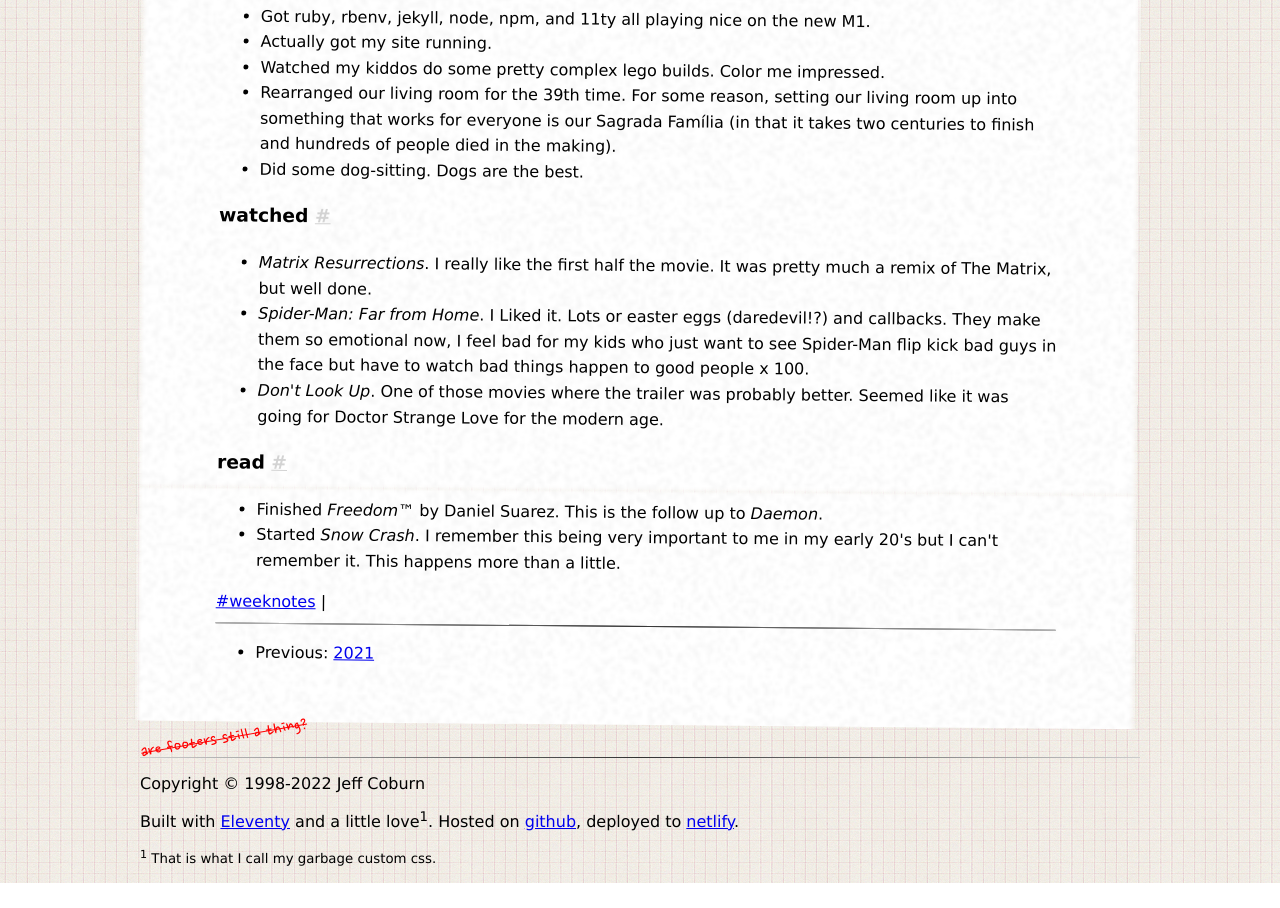
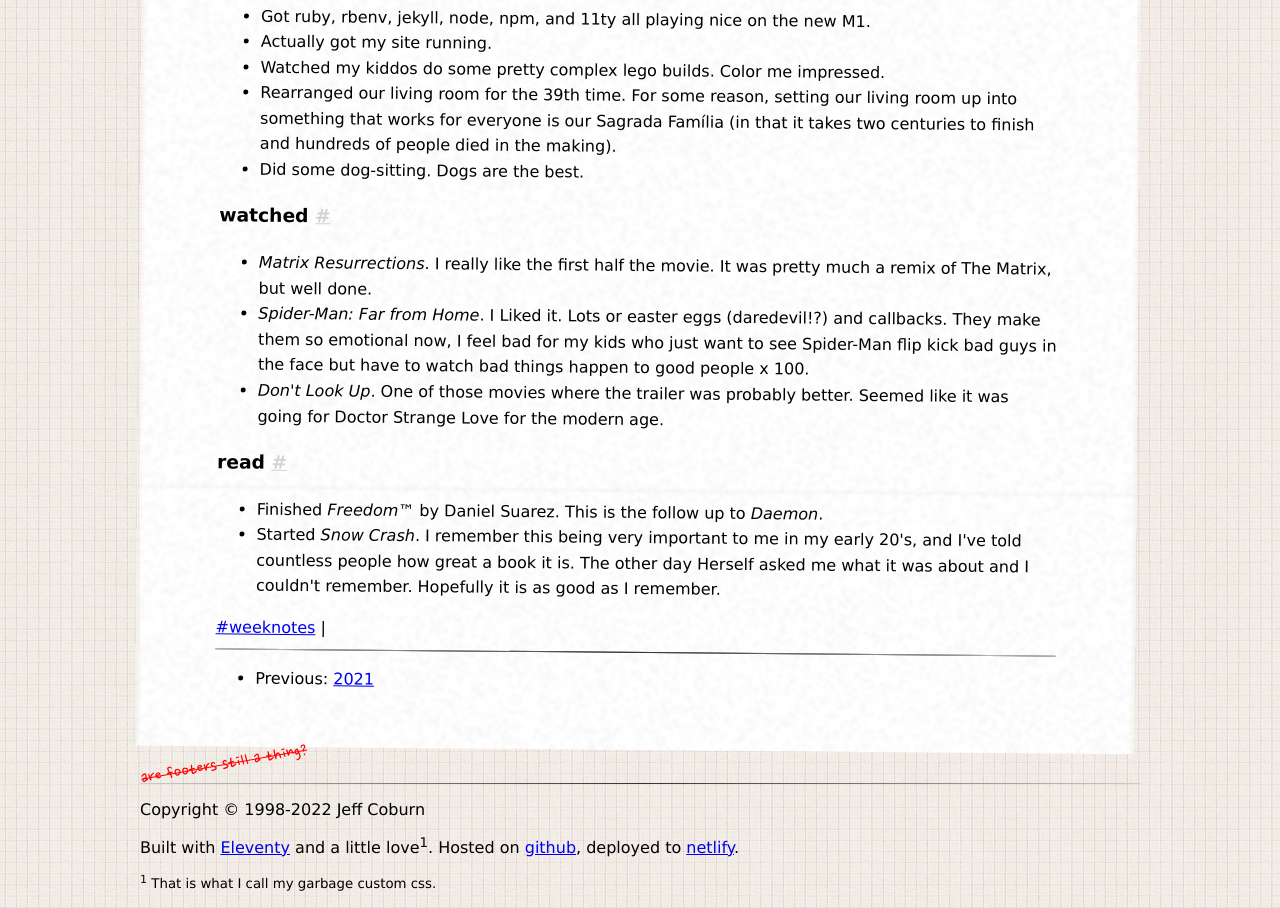
Before and after one commit to coburnicus/jeffcoburn.com, an Eleventy site: page posts/weeknotes/01-02-2022.md in a window 1280 px wide. Shown: the part 676-1584 px from the top of the page. Before the commit the page ends 1559 px from the top, so only its background shows below. Built offline with nearby package versions, Linux system fonts and the light colour scheme; Eleventy itself is replaced by a stand-in of ours; files that its build step writes are made by us from their sources.

Commit message:
Update 01-02-2022.md

```diff
--- a/posts/weeknotes/01-02-2022.md
+++ b/posts/weeknotes/01-02-2022.md
@@ -24,4 +24,4 @@ Judging by the headlines it seems we should get used to being at home. Goodie.
 
 ### read
 - Finished *Freedom™* by Daniel Suarez. This is the follow up to *Daemon*.
-- Started *Snow Crash*. I remember this being very important to me in my early 20's but I can't remember it. This happens more than a little.
+- Started *Snow Crash*. I remember this being very important to me in my early 20's, and I've told countless people how great a book it is. The other day Herself asked me what it was about and I couldn't remember. Hopefully it is as good as I remember.
```
